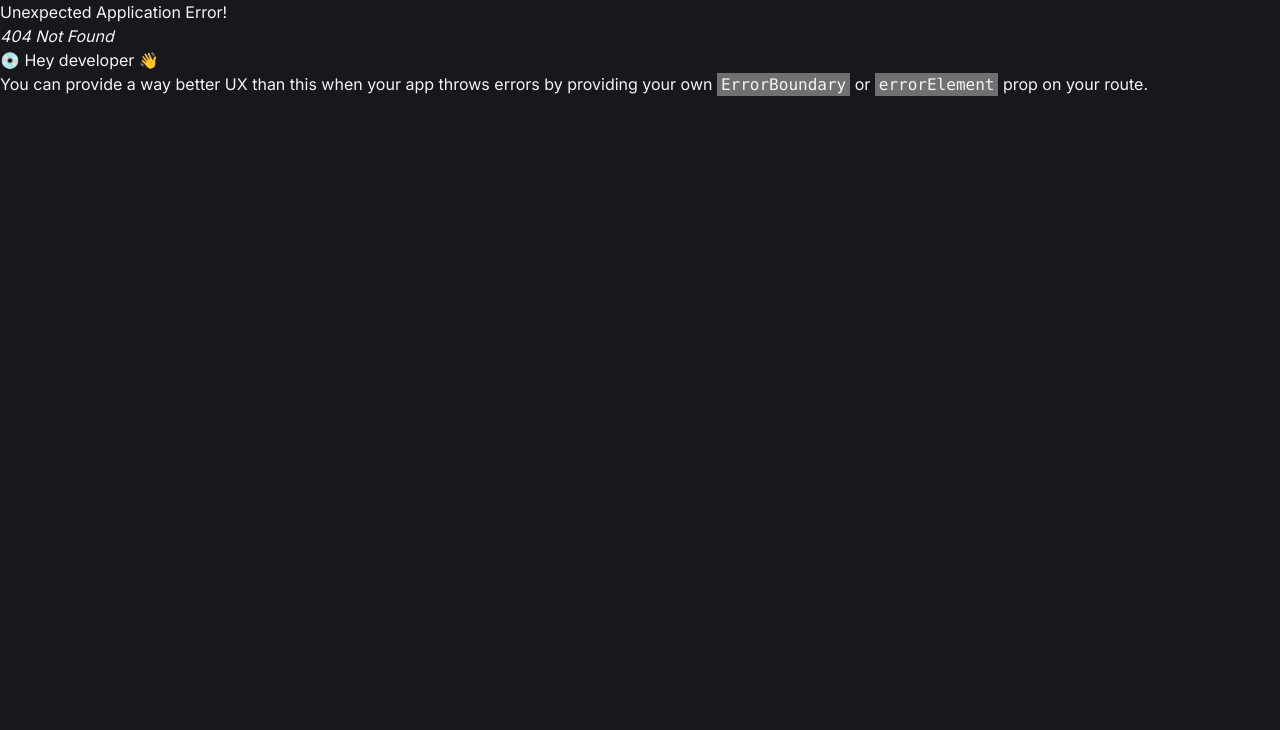
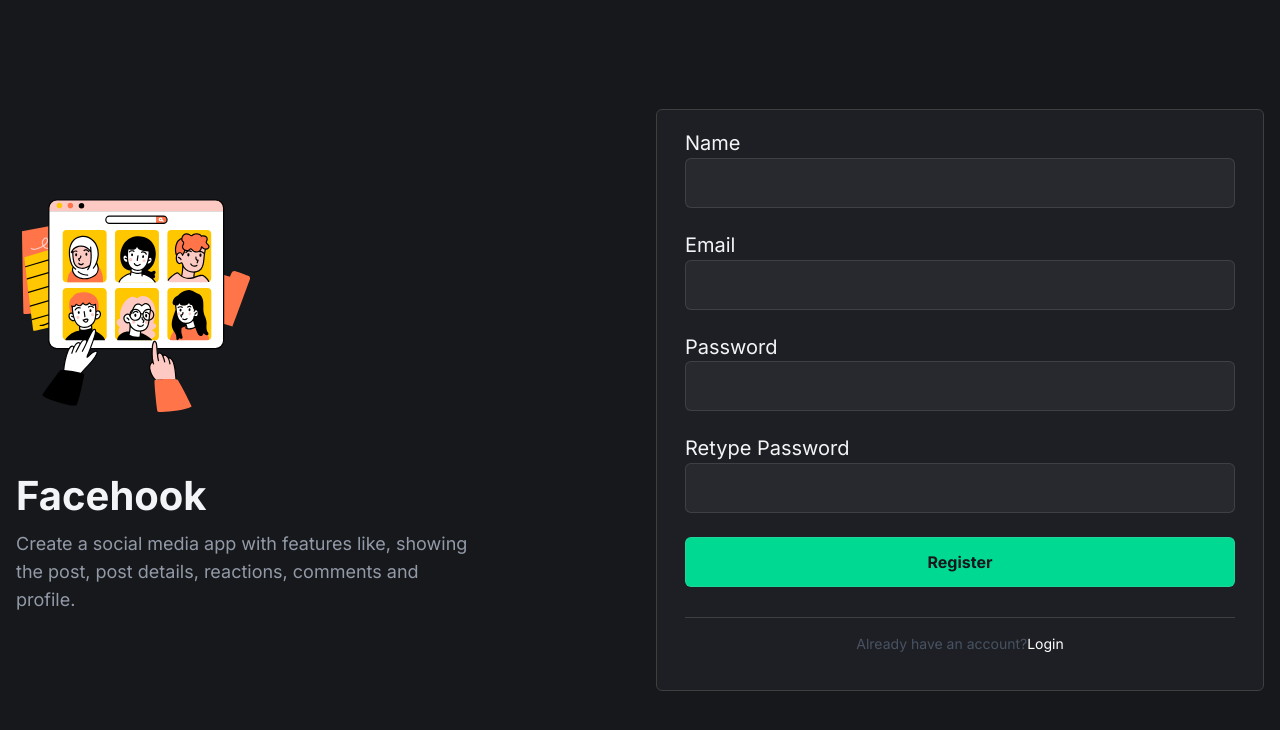
Before and after one commit to MD-Moniruzzaman-Arafat/face-hook-project, a React (Vite) app: page /register in a window 1280 px wide. Before the commit this address had no page. Shown: the top 730 px of the page. Built offline with nearby package versions, Linux system fonts and the light colour scheme.

Commit message:
register page design

```diff
--- /dev/null
+++ b/src/components/RegisterForm/RegisterForm.jsx
@@ -0,0 +1,53 @@
+export default function RegisterForm() {
+  return (
+    <>
+      <form className="border-b border-[#3F3F3F] pb-10 lg:pb-[30px]">
+        {/* <!-- name --> */}
+        <div className="form-control">
+          <label className="auth-label" for="name">
+            Name
+          </label>
+          <input className="auth-input" name="name" type="text" id="name" />
+        </div>
+        {/* <!-- email --> */}
+        <div className="form-control">
+          <label className="auth-label" for="email">
+            Email
+          </label>
+          <input className="auth-input" name="email" type="email" id="email" />
+        </div>
+        {/* <!-- password --> */}
+        <div className="form-control">
+          <label className="auth-label" for="email">
+            Password
+          </label>
+          <input
+            className="auth-input"
+            name="password"
+            type="password"
+            id="password"
+          />
+        </div>
+        {/* <!-- confirm password --> */}
+        <div className="form-control">
+          <label className="auth-label" for="confirmPassword">
+            Retype Password
+          </label>
+          <input
+            className="auth-input"
+            name="confirmPassword"
+            type="password"
+            id="confirmPassword"
+          />
+        </div>
+        {/* <!-- Submit --> */}
+        <button
+          className="auth-input bg-lwsGreen font-bold text-deepDark transition-all hover:opacity-90"
+          type="submit"
+        >
+          Register
+        </button>
+      </form>
+    </>
+  );
+}
--- /dev/null
+++ b/src/pages/RegisterPage/RegisterPage.jsx
@@ -0,0 +1,50 @@
+import register from '../../assets/icons/registration.svg';
+import RegisterForm from '../../components/RegisterForm/RegisterForm';
+
+export default function RegisterPage() {
+  return (
+    <>
+      <main className="flex min-h-screen items-center justify-center bg-deepDark py-8">
+        <div className="max-w-[1368px] flex-1">
+          <div className="container grid items-center gap-8 lg:grid-cols-2">
+            {/* <!-- illustration and title --> */}
+            <div>
+              {/* <!-- src="./assets/images/auth_illustration.png" --> */}
+              <img
+                className="mb-12 h-60"
+                src={register}
+                alt="auth_illustration"
+              />
+              <div>
+                <h1 className="mb-3 text-4xl font-bold lg:text-[40px]">
+                  Facehook
+                </h1>
+                <p className="max-w-[452px] text-gray-400/95 lg:text-lg">
+                  Create a social media app with features like, showing the
+                  post, post details, reactions, comments and profile.
+                </p>
+              </div>
+            </div>
+            {/* <!-- illustration and title ends --> */}
+            {/* <!-- login form --> */}
+            <div className="card">
+              <RegisterForm />
+              <div className="py-4 lg:py-4">
+                <p className="text-center text-xs text-gray-600/95 lg:text-sm">
+                  Already have an account?
+                  <a
+                    className="hover:text-lwsGreen text-white transition-all hover:underline"
+                    href="/login.html"
+                  >
+                    Login
+                  </a>
+                </p>
+              </div>
+            </div>
+            {/* <!-- login form ends --> */}
+          </div>
+        </div>
+      </main>
+    </>
+  );
+}
--- a/src/routes/Routes.jsx
+++ b/src/routes/Routes.jsx
@@ -2,6 +2,7 @@ import { createBrowserRouter } from 'react-router';
 import Root from '../layouts/Root';
 import HomePage from '../pages/HomePage/HomePage';
 import LoginPage from '../pages/LoginPage/LoginPage';
+import RegisterPage from '../pages/RegisterPage/RegisterPage';
 
 const routes = createBrowserRouter([
   {
@@ -16,6 +17,10 @@ const routes = createBrowserRouter([
         path: '/login',
         element: <LoginPage />,
       },
+      {
+        path: '/register',
+        element: <RegisterPage />,
+      },
     ],
   },
 ]);
```
